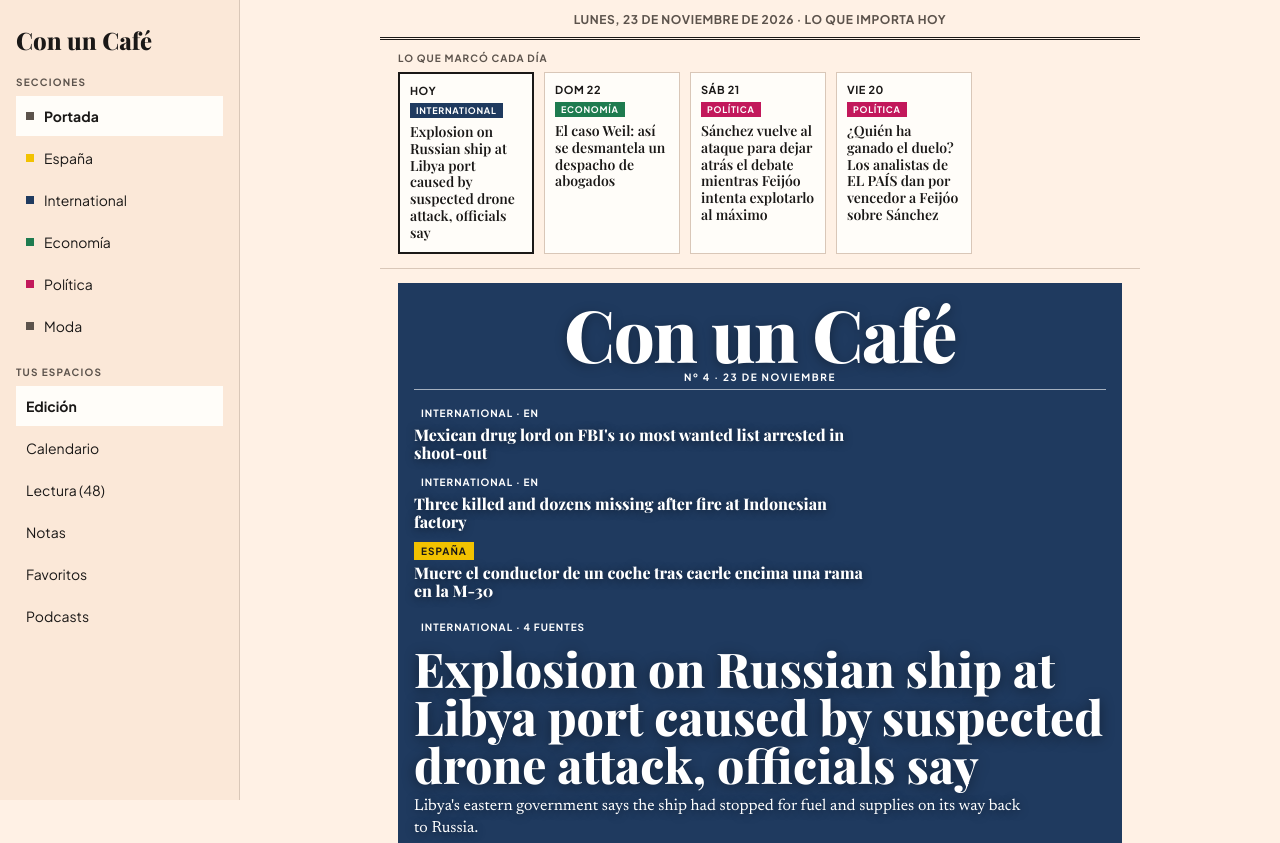
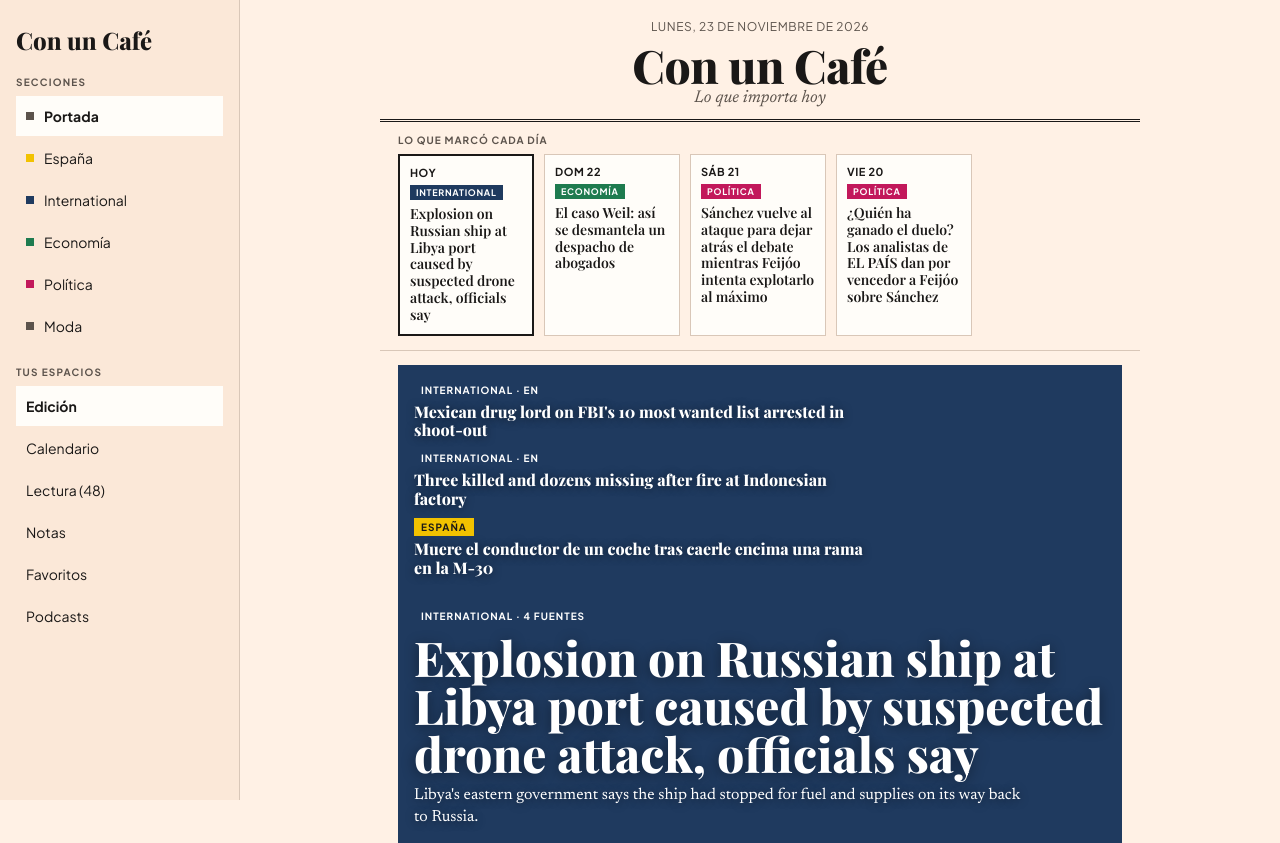
Before and after one commit to stzu123/Con-un-caf-, a plain HTML site: page index.html in a window 1280 px wide. Shown: the top 843 px of the page. Drawn offline with nearby package versions, Linux system fonts and the light colour scheme; a web font is replaced by a local one.

Commit message:
Título arriba como antes, fuera de la portada
Co-Authored-By: Claude Opus 5.5 <noreply@anthropic.com>
Claude-Session: https://claude.ai/code/session_011Kuia1cUgvNPmqSoXXegAC

```diff
--- a/index.html
+++ b/index.html
@@ -243,7 +243,7 @@ a.pod{color:var(--paper)}
 .mag-head{display:flex;flex-direction:column;align-items:center;border-bottom:1px solid rgba(255,255,255,.6);padding-bottom:6px}
 .mag-name{font-family:var(--serif);font-weight:800;font-size:clamp(40px,12vw,72px);line-height:.95;letter-spacing:-.02em;text-shadow:0 2px 12px rgba(0,0,0,.35)}
 .mag-issue{font:700 10px var(--sans);letter-spacing:.16em;text-transform:uppercase;margin-top:4px}
-.mag-lines{display:flex;flex-direction:column;gap:10px;margin:14px 0 18px;max-width:66%}
+.mag-lines{display:flex;flex-direction:column;gap:10px;margin:0 0 18px;max-width:66%}
 .mag-lines.right{align-self:flex-end;text-align:right;align-items:flex-end}
 .mag button{all:unset;cursor:pointer;box-sizing:border-box}
 .mag button:focus-visible{outline:2px solid #fff;outline-offset:3px}
@@ -384,7 +384,7 @@ function podLink(p){
 function masthead(){
   const d = new Date(ED.date+'T12:00:00').toLocaleDateString('es-ES',{weekday:'long',day:'numeric',month:'long',year:'numeric'});
   const old = ED.date !== todayISO();
-  const compact = view.name==='edicion' && view.sec==='portada';   // en la portada, la cabecera es la propia revista
+  const compact = false;
   return `${compact ? `<header class="mini-mast"><span>${esc(d)} · Lo que importa hoy</span></header>` : `<header class="mast"><div class="date" style="justify-content:center;min-height:24px"><span>${esc(d)}</span></div>
     <h1>Con un Café</h1><p>Lo que importa hoy</p></header>`}
     ${old && ED.date === (INDEX.editions[0]||{}).date ? `<div class="notice">Todavía no está la edición de hoy. Estás viendo la del ${esc(fmtDay(ED.date))}.</div>` : ''}
@@ -478,7 +478,6 @@ function frontPage(){
   const dateTxt = new Date(ED.date+'T12:00:00').toLocaleDateString('es-ES',{day:'numeric',month:'long'});
   const dek = lead.ai ? lead.ai.porque : firstSentence(lead.summary||'');
   const cover = `<div class="mag-cover${lead.image?'':' noimg'}" style="${bg}">
-      <div class="mag-head"><span class="mag-name">Con un Café</span><span class="mag-issue">Nº ${issue} · ${esc(dateTxt)}</span></div>
       <div class="mag-lines${right?' right':''}">${lines.map(n => { const s = SEC[n.sec]||SEC.portada; return `<button data-open30="${n.id}" class="mag-line"><span class="mag-k" style="background:${s.c};color:${s.fg}">${esc(s.l)}${n.lang==='en'?' · EN':''}</span><span class="mag-lt" ${n.lang==='en'?'lang="en"':''}>${esc(n.title)}</span></button>`; }).join('')}</div>
       <button class="mag-lead" data-open30="${lead.id}">
         <span class="mag-k" style="background:${ls.c};color:${ls.fg}">${esc(ls.l)}${lead.score>1?` · ${lead.score} fuentes`:''}</span>
```
